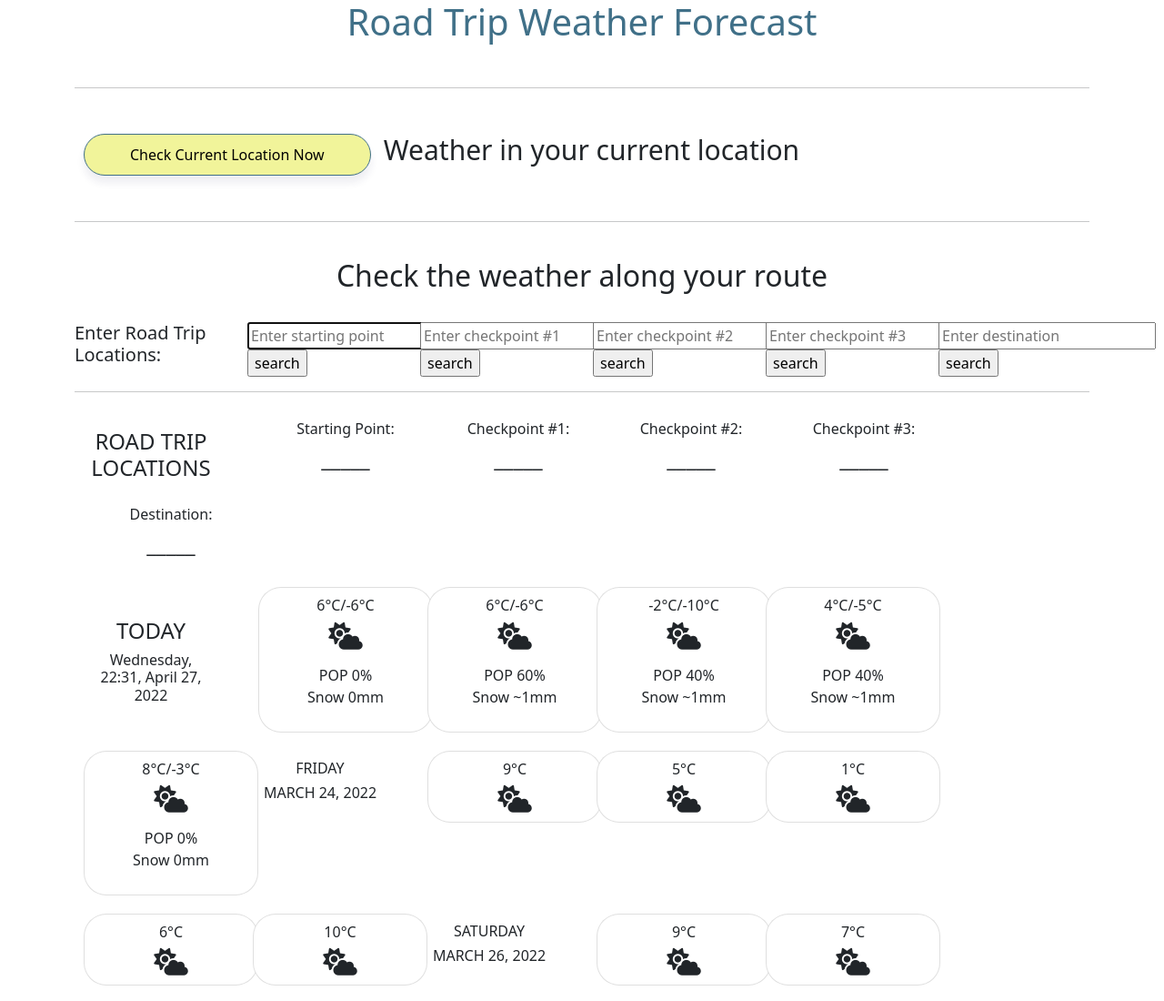
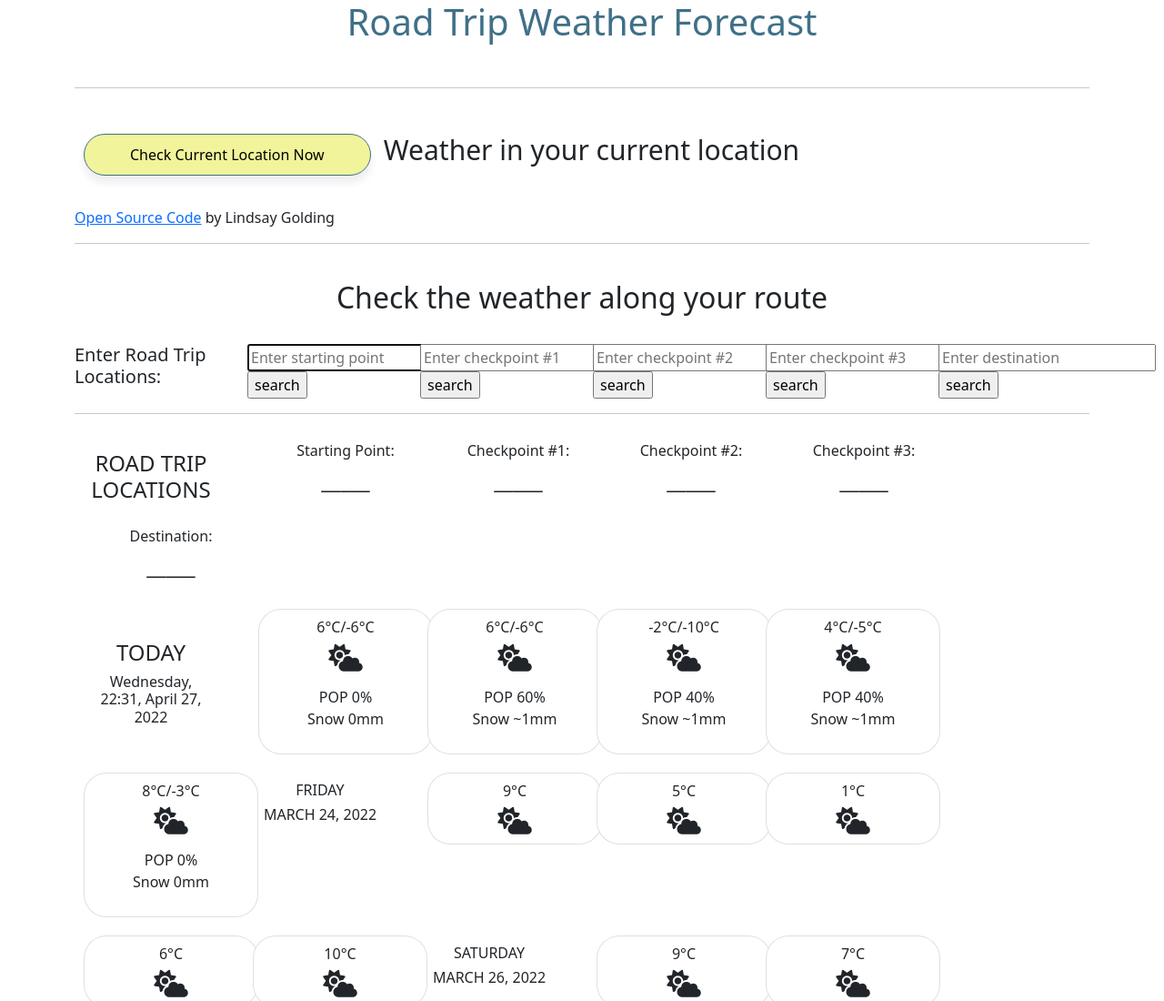
Before and after one commit to ljgolding/SheCodes_WeatherAgain, a website built with Parcel: page index.html in a window 1280 px wide. Shown: the top 1100 px of the page at 91% size. Built offline with nearby package versions, Linux system fonts and the light colour scheme.

Commit message:
Add Link to GitHub

```diff
--- a/index.html
+++ b/index.html
@@ -25,7 +25,7 @@
 
 <br>
 <br>
-
+<a href="https://github.com/ljgolding/SheCodes_WeatherAgain">Open Source Code</a> by Lindsay Golding
 <hr>
 
 <br>
```
